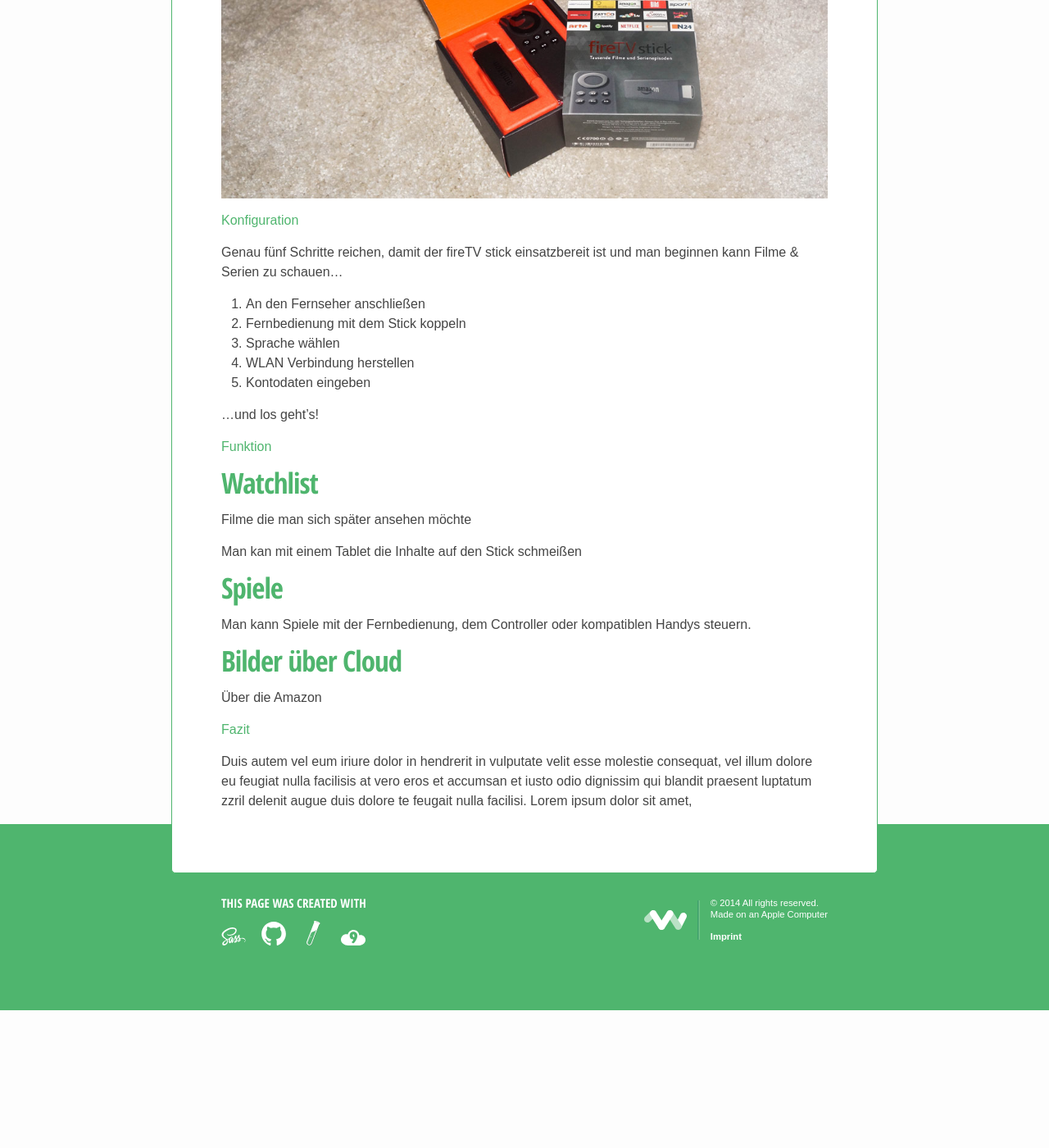
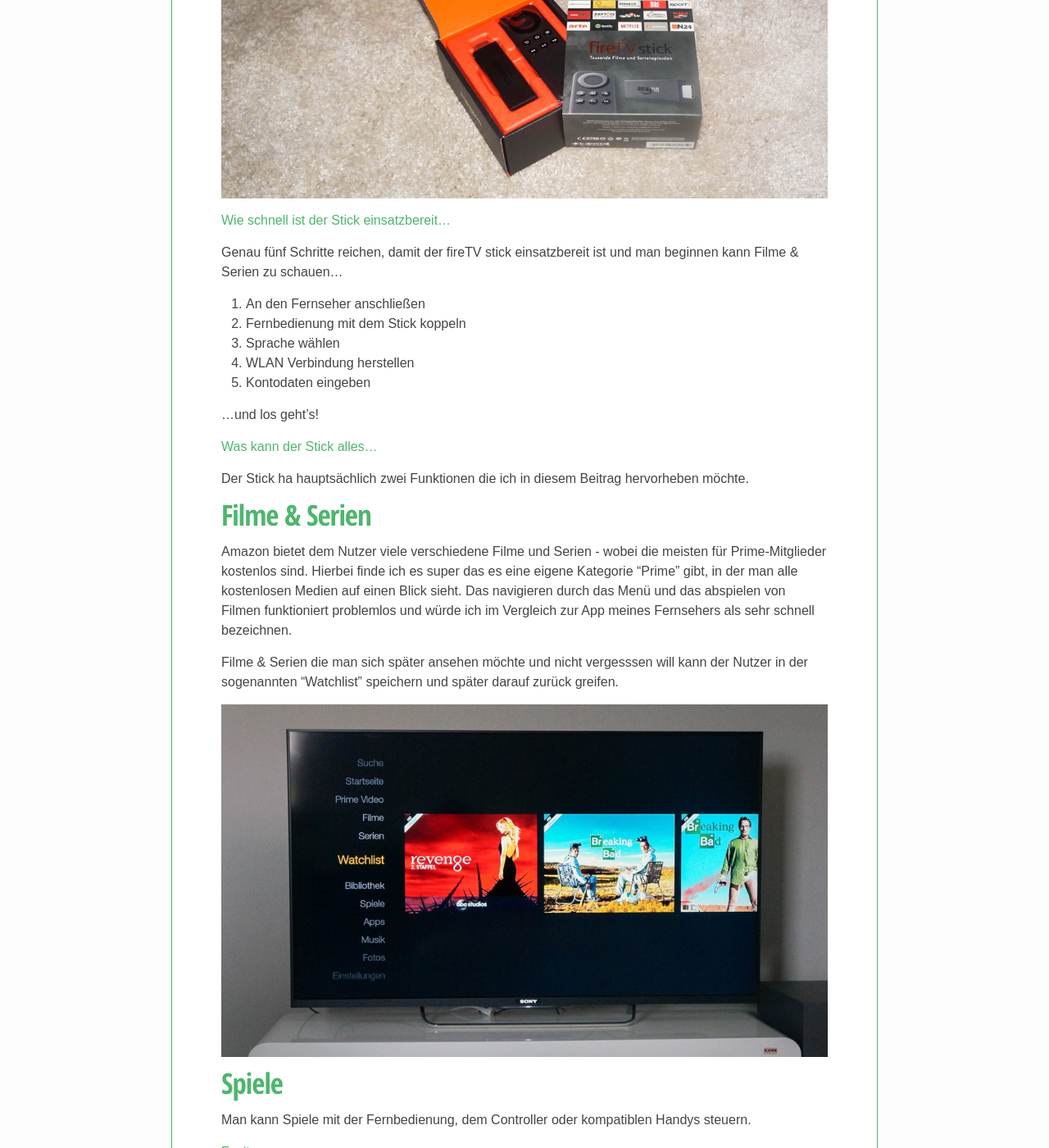
Before and after one commit to webwb/webwb.github.io, a Jekyll site: the page built from _posts/2015-04-30-mein-fire-stick-tv-ist-da.md, in a window 1280 px wide and 1400 px high, scrolled down 1324 px. Shown: the whole window at 82% size. Built offline with Jekyll 4.4.1, drawn with Linux system fonts in a browser that asks for light colours; before the commit the page ends 2556 px from its top, so only the background shows below that; some of the changed text lies outside the part shown.

Commit message:
Updated 2015-04-30-mein-fire-stick-tv-ist-da.md

```diff
--- a/_posts/2015-04-30-mein-fire-stick-tv-ist-da.md
+++ b/_posts/2015-04-30-mein-fire-stick-tv-ist-da.md
@@ -4,7 +4,7 @@
 title: "Mein fireTV stick ist da!"
 author: André Borges
 categories: digital
-image: DSC06903.jpg
+image: DSC06896.jpg
 ---
 
 
@@ -12,12 +12,12 @@
 
 ![firestickpackung]({{site.baseurl}}/images/DSC06896.jpg)
 
-## Lieferung
+## Was bekommt man alles..
 Der Stick wird mit einer entsprechenden Fernbedienung geliefert, die sich im Gegensatz zu üblichen Fernbedienungen von Receivern sehr hochwertig anfühlt und auf jede Bewegung zügig reagiert. Zusätzlich wird eine entsprechendes Netzteil für den Stick geliefert - dieser brauch also einen eigenen Stromanschluss, kann aber entsprechend in den Ruhemodus versetzt werden. Sollten die HDMI-Anschlüsse eines Fernsehers schlecht erreichbar sein, wird zusätzlich eine HDMI-Verlängerung mitgeliefert. Ansonsten wurde wie üblich eine Bedienungsanleitung - brauch man nicht, da sich alles von alleine erklärt - und entsprechende Batterien für die Fernbedienung dazu gelegt.
 
 ![firestickremote]({{site.baseurl}}/images/DSC06903.jpg)
 
-## Konfiguration
+## Wie schnell ist der Stick einsatzbereit...
 Genau fünf Schritte reichen, damit der fireTV stick einsatzbereit ist und man beginnen kann Filme & Serien zu schauen...
 
   1. An den Fernseher anschließen
@@ -28,21 +28,21 @@
 
 ...und los geht's!
 
-## Funktion
+## Was kann der Stick alles...
+Der Stick ha hauptsächlich zwei Funktionen die ich in diesem Beitrag hervorheben möchte.
 
-### Watchlist
-Filme die man sich später ansehen möchte
+### Filme & Serien
+Amazon bietet dem Nutzer viele verschiedene Filme und Serien - wobei die meisten für Prime-Mitglieder kostenlos sind. Hierbei finde ich es super das es eine eigene Kategorie "Prime" gibt, in der man alle kostenlosen Medien auf einen Blick sieht. Das navigieren durch das Menü und das abspielen von Filmen funktioniert problemlos und würde ich im Vergleich zur App meines Fernsehers als sehr schnell bezeichnen.
 
-Man kan mit einem Tablet die Inhalte auf den Stick schmeißen
+Filme & Serien die man sich später ansehen möchte und nicht vergesssen will kann der Nutzer in der sogenannten "Watchlist" speichern und später darauf zurück greifen.
+
+![firetvwatchlist]({{site.baseurl}}/images/DSC06962.jpg)
 
 ### Spiele
 Man kann Spiele mit der Fernbedienung, dem Controller oder kompatiblen Handys steuern.
 
 
 
-### Bilder über Cloud
-Über die Amazon
-
 ## Fazit
 
 
```
